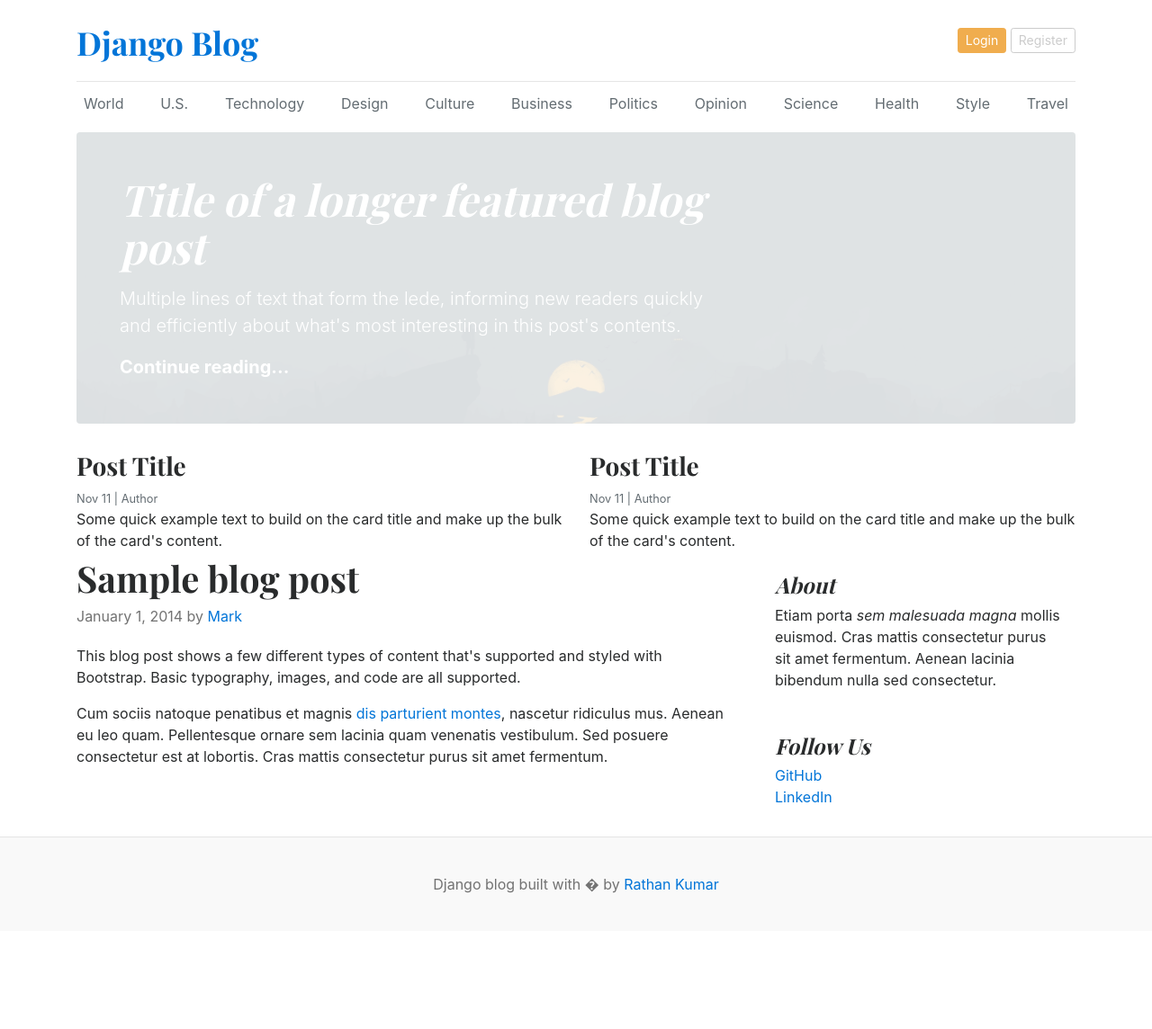
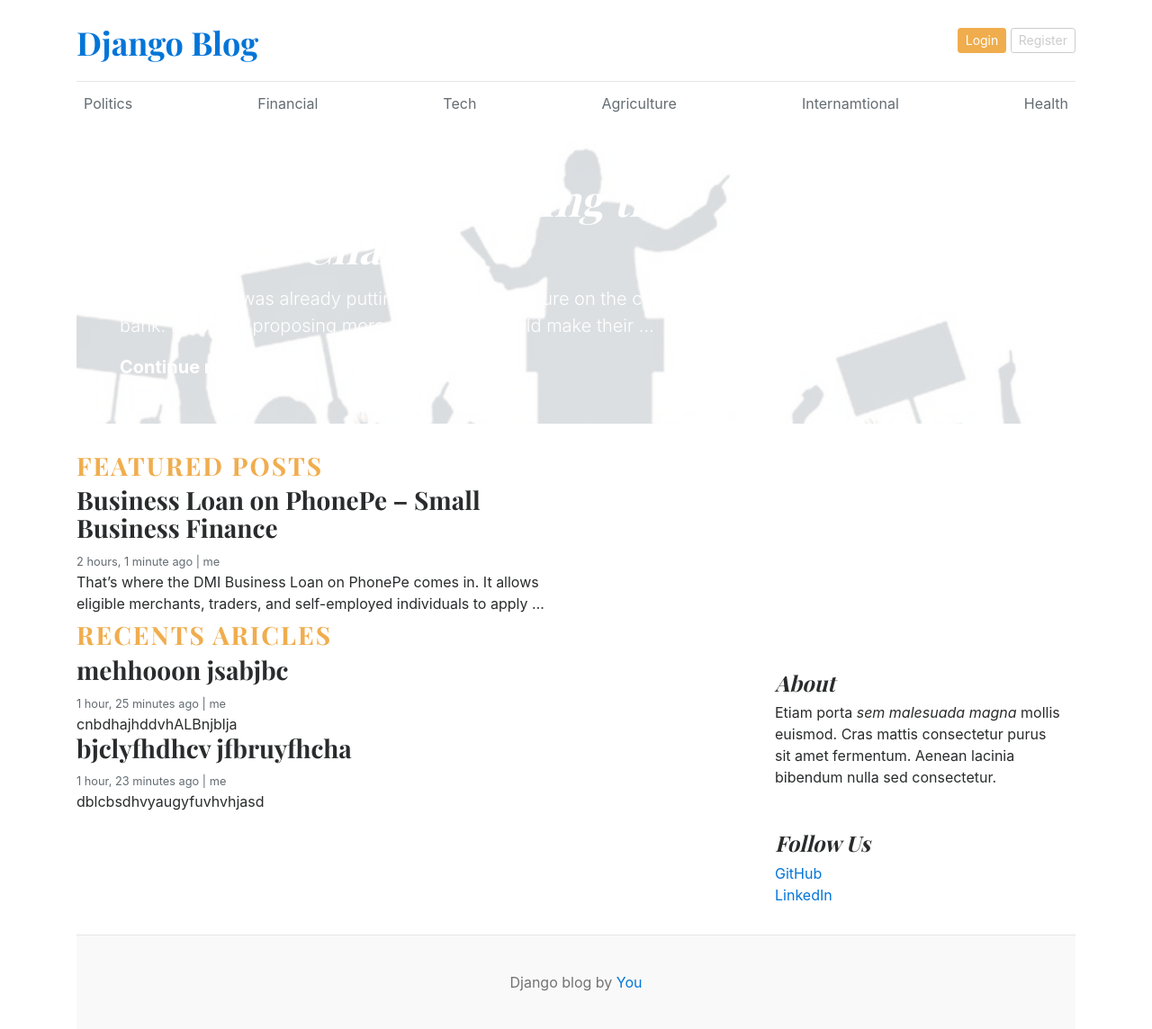
Before and after one commit to anirudhkhemriyaa/Blogy, a Django app: page / in a window 1280 px wide. Shown: the whole page at 90% size. Before the commit the page ends 993 px from the top, so only its background shows below. Run offline with Django 5.2, Linux system fonts and the light colour scheme; data comes from the database, SQL or seed files in the repository; both versions use the stored data as it was after the commit.

Commit message:
templates added

```diff
--- a/blog/admin.py
+++ b/blog/admin.py
@@ -13,5 +13,5 @@ class BlogAdmin(admin.ModelAdmin):
 
 
 
-admin.site.register(Category)
+admin.site .register(Category)
 admin.site.register(Blog , BlogAdmin)
--- /dev/null
+++ b/blog/context_processors.py
@@ -0,0 +1,5 @@
+from .models import Category
+
+def geet_categories(request):
+    category = Category.objects.all()
+    return dict(category=category)
--- /dev/null
+++ b/blog/urls.py
@@ -0,0 +1,7 @@
+from django.urls import path , include
+from . import views
+
+urlpatterns = [
+    path('<int:category_id>/', views.post_by_category , name="post_by_category"),
+
+]
--- a/blogy/urls.py
+++ b/blogy/urls.py
@@ -15,12 +15,14 @@ Including another URLconf
     2. Add a URL to urlpatterns:  path('blog/', include('blog.urls'))
 """
 from django.contrib import admin
-from django.urls import path
+from django.urls import path , include
 from . import views
 from django.conf.urls.static import static
 from django.conf import settings
+import blog.urls
 
 urlpatterns = [
     path('admin/', admin.site.urls),
     path('', views.home , name="home"),
+    path('category/',include('blog.urls')),
 ] + static(settings.MEDIA_URL, document_root=settings.MEDIA_ROOT)
--- a/blogy/views.py
+++ b/blogy/views.py
@@ -1,5 +1,15 @@
 from django.shortcuts import render
+from blog.models import Category , Blog
+
+def home(request):
+    categories = Category.objects.all()
+    featured_posts = Blog.objects.filter(is_featured = True).order_by('updated_at')
+    posts = Blog.objects.filter(is_featured = False , status='published')
 
 
-def home(request):
-    return render(request , "home.html")
+    context = {
+        'categories': categories,
+        'featured_posts': featured_posts,
+        'posts':posts,
+    }
+    return render(request , "home.html" , context)
--- /dev/null
+++ b/templates/base.html
@@ -0,0 +1,46 @@
+{% load static %}
+<!DOCTYPE html>
+<html lang="en">
+<head>
+    <meta charset="UTF-8">
+    <meta name="viewport" content="width=device-width, initial-scale=1.0">
+    <title>Django Blogs</title>
+
+    <link href="https://getbootstrap.com/docs/4.0/dist/css/bootstrap.min.css" rel="stylesheet">
+    <link href="https://fonts.googleapis.com/css?family=Playfair+Display:700,900" rel="stylesheet">
+    <link href="{% static 'css/home.css' %}" rel="stylesheet">
+</head>
+<body>
+
+<div class="container">
+
+  <header class="blog-header py-3">
+      <div class="row flex-nowrap justify-content-between align-items-center">
+          <div class="col-8 pt-1">
+              <a class="blog-header-logo text-dark" href="/">Django Blog</a>
+          </div>
+          <div class="col-4 d-flex justify-content-end align-items-center">
+              <a class="btn btn-sm btn-warning" href="#">Login</a> &nbsp;
+              <a class="btn btn-sm btn-outline-secondary" href="#">Register</a>
+          </div>
+      </div>
+  </header>
+
+  <div class="nav-scroller py-1 mb-2">
+      <nav class="nav d-flex justify-content-between">
+          {% for cat in categories %}
+              <a class="p-2 text-muted" href="{% url 'post_by_category' cat.id %}">{{ cat.category_name }}</a>
+          {% endfor %}
+      </nav>
+  </div>
+
+  {% block content %}
+  {% endblock %}
+
+  <footer class="blog-footer">
+      <p>Django blog by <a href="#">You</a></p>
+  </footer>
+
+</div>
+</body>
+</html>
--- a/templates/home.html
+++ b/templates/home.html
@@ -1,98 +1,62 @@
-{% load static %}
+{% extends "base.html" %}
 
 
-<!DOCTYPE html>
-<html lang="en">
-<head>
-    <meta charset="UTF-8">
-    <meta http-equiv="X-UA-Compatible" content="IE=edge">
-    <meta name="viewport" content="width=device-width, initial-scale=1.0">
-    <title>Django Blogs</title>
-    <link href="https://getbootstrap.com/docs/4.0/dist/css/bootstrap.min.css" rel="stylesheet">
-    <link href="https://fonts.googleapis.com/css?family=Playfair+Display:700,900" rel="stylesheet">
-    <link href="{% static 'css/home.css' %}" rel="stylesheet">
-  </head>
-<body>
-    <div class="container">
-      <header class="blog-header py-3">
-        <div class="row flex-nowrap justify-content-between align-items-center">
-          <div class="col-8 pt-1">
-            <a class="blog-header-logo text-dark" href="/">Django Blog</a>
-          </div>
-          <div class="col-4 d-flex justify-content-end align-items-center">
-            <a class="btn btn-sm btn-warning" href="#">Login</a> &nbsp;
-            <a class="btn btn-sm btn-outline-secondary" href="#">Register</a>
-          </div>
+{% load static %}
+  {% block content %}
+
+  {% for post in featured_posts %}
+    {% if forloop.first %}
+    <div class="jumbotron p-3 p-md-5 text-white rounded bg-dark" style="background-image: url({{ post.featured_image.url }});background-blend-mode: overlay;background-size:cover;">
+      <div class="col-md-8 px-0">
+        <h1 class="display-4 font-italic"> {{post.title}} </h1>
+        <p class="lead my-3"> {{post.short_description | truncatewords:20}} </p>
+        <p class="lead mb-0"><a href="#" class="text-white font-weight-bold">Continue reading...</a></p>
+      </div>
+    </div>
+    {% endif %}
+  {% endfor %}
+
+
+  <!-- featured posts -->
+  <h3 class="text-uppercase text-warning" style="letter-spacing: 2px;">Featured Posts</h3>
+  <div class="row mb-2">
+    {% for post in featured_posts %}
+    {% if not forloop.first %}
+    <div class="col-md-6">
+      <div class="card border-0" >
+        <div class="card-body">
+          <h3> {{post.title}} </h3>
+          <small class="mb-1 text-muted"> {{post.created_at | timesince }} ago | {{post.author}} </small>
+          <p class="card-text"> {{post.short_description | truncatewords:20}} </p>
         </div>
-      </header>
-
-      <div class="nav-scroller py-1 mb-2">
-        <nav class="nav d-flex justify-content-between">
-          <a class="p-2 text-muted" href="#">World</a>
-          <a class="p-2 text-muted" href="#">U.S.</a>
-          <a class="p-2 text-muted" href="#">Technology</a>
-          <a class="p-2 text-muted" href="#">Design</a>
-          <a class="p-2 text-muted" href="#">Culture</a>
-          <a class="p-2 text-muted" href="#">Business</a>
-          <a class="p-2 text-muted" href="#">Politics</a>
-          <a class="p-2 text-muted" href="#">Opinion</a>
-          <a class="p-2 text-muted" href="#">Science</a>
-          <a class="p-2 text-muted" href="#">Health</a>
-          <a class="p-2 text-muted" href="#">Style</a>
-          <a class="p-2 text-muted" href="#">Travel</a>
-        </nav>
       </div>
+    </div>
+    {% endif %}
+    {% endfor %}
+  </div>
 
 
 
-<div class="jumbotron p-3 p-md-5 text-white rounded bg-dark" style="background-image: url({% static 'images/vxgXOK.jpg' %});background-blend-mode: overlay;background-size:cover;">
-    <div class="col-md-8 px-0">
-      <h1 class="display-4 font-italic">Title of a longer featured blog post</h1>
-      <p class="lead my-3">Multiple lines of text that form the lede, informing new readers quickly and efficiently about what's most interesting in this post's contents.</p>
-      <p class="lead mb-0"><a href="#" class="text-white font-weight-bold">Continue reading...</a></p>
-    </div>
-  </div>
 
-  <div class="row mb-2">
-    <div class="col-md-6">
-      <div class="card border-0" >
-        <div class="card-body">
-          <h3>Post Title</h3>
-          <small class="mb-1 text-muted">Nov 11 | Author</small>
-          <p class="card-text">Some quick example text to build on the card title and make up the bulk of the card's content.</p>
-        </div>
-      </div>
-    </div>
-    <div class="col-md-6">
-      <div class="card border-0" >
-        <div class="card-body">
-          <h3>Post Title</h3>
-          <small class="mb-1 text-muted">Nov 11 | Author</small>
-          <p class="card-text">Some quick example text to build on the card title and make up the bulk of the card's content.</p>
-        </div>
-      </div>
-    </div>
-  </div>
-
+  <h3 class="text-uppercase text-warning" style="letter-spacing: 2px;">Recents Aricles</h3>
   <main role="main" class="container p-0">
     <div class="row">
       <div class="col-md-8 blog-main">
+        {% for post in posts %}
+        <div class="card border-0" >
+        <div class="card-body">
+          <h3> {{post.title}} </h3>
+          <small class="mb-1 text-muted"> {{post.created_at | timesince }} ago | {{post.author}} </small>
+          <p class="card-text"> {{post.short_description | truncatewords:20}} </p>
+        </div>
+        {% endfor %}
+      </div>
 
-        <div class="blog-post">
-          <h2 class="blog-post-title">Sample blog post</h2>
-          <p class="blog-post-meta">January 1, 2014 by <a href="#">Mark</a></p>
-
-          <p>This blog post shows a few different types of content that's supported and styled with Bootstrap. Basic typography, images, and code are all supported.</p>
-
-          <p>Cum sociis natoque penatibus et magnis <a href="#">dis parturient montes</a>, nascetur ridiculus mus. Aenean eu leo quam. Pellentesque ornare sem lacinia quam venenatis vestibulum. Sed posuere consectetur est at lobortis. Cras mattis consectetur purus sit amet fermentum.</p>
-
-
-        </div>
+      </div>
         <!-- /.blog-post -->
 
-      </div>
+    </div>
       <!-- /.blog-main -->
-
       <aside class="col-md-4 blog-sidebar">
         <div class="p-3 mb-3 bg-light rounded">
           <h4 class="font-italic">About</h4>
@@ -111,10 +75,9 @@
     </div><!-- /.row -->
 
   </main><!-- /.container -->
+  {% endblock %}
+
 
 </div>
-<footer class="blog-footer">
-  <p>Django blog built with � by <a href="#">Rathan Kumar</a></p>
-</footer>
 </body>
 </html>
```
Also changed, not shown: blog/views.py (+14 -2 lines), templates/post_by_category.html (added, +30 -0 lines), db.sqlite3, media/uploads/25/12/06/1_fXb78_dGqtj7p9QFNo1oFQ.jpg (added), media/uploads/25/12/06/Add_a_heading.png (added), media/uploads/25/12/06/download_1.jpg (added), media/uploads/25/12/06/download_2.jpg (added).
